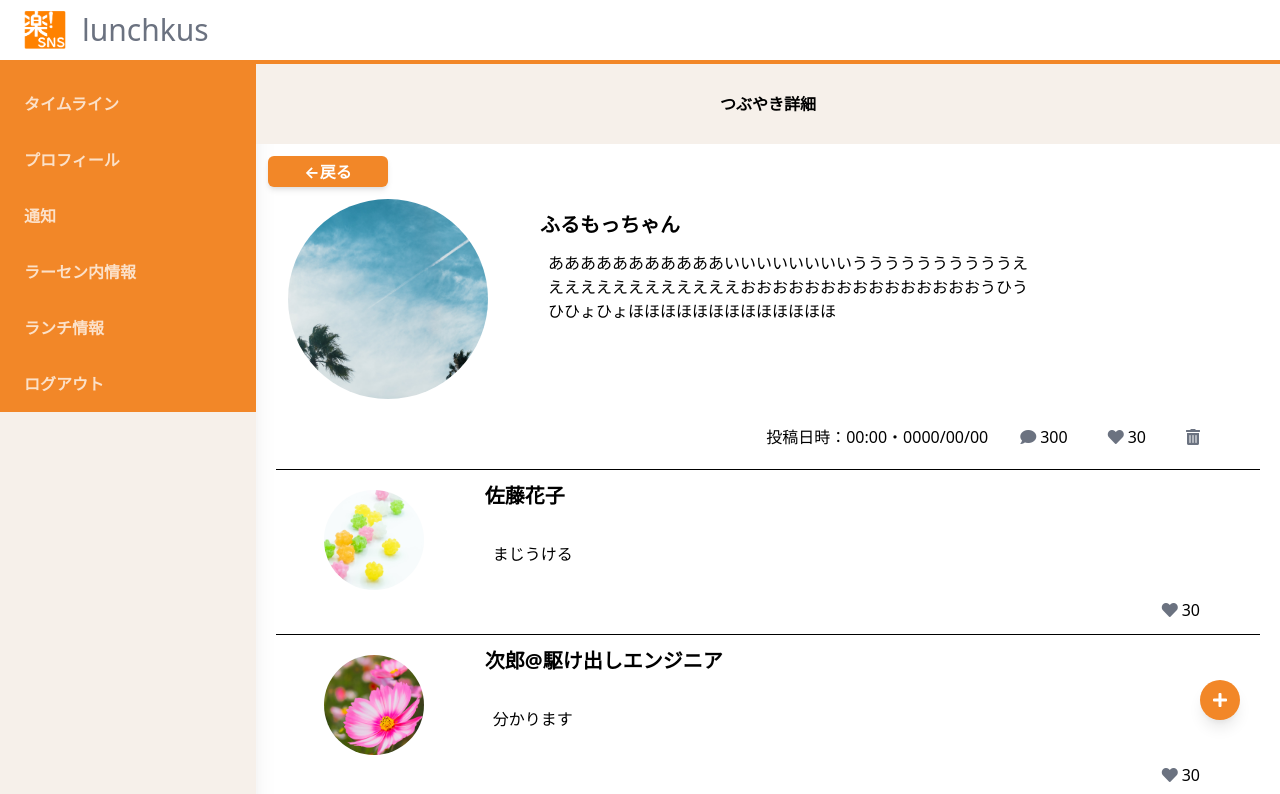
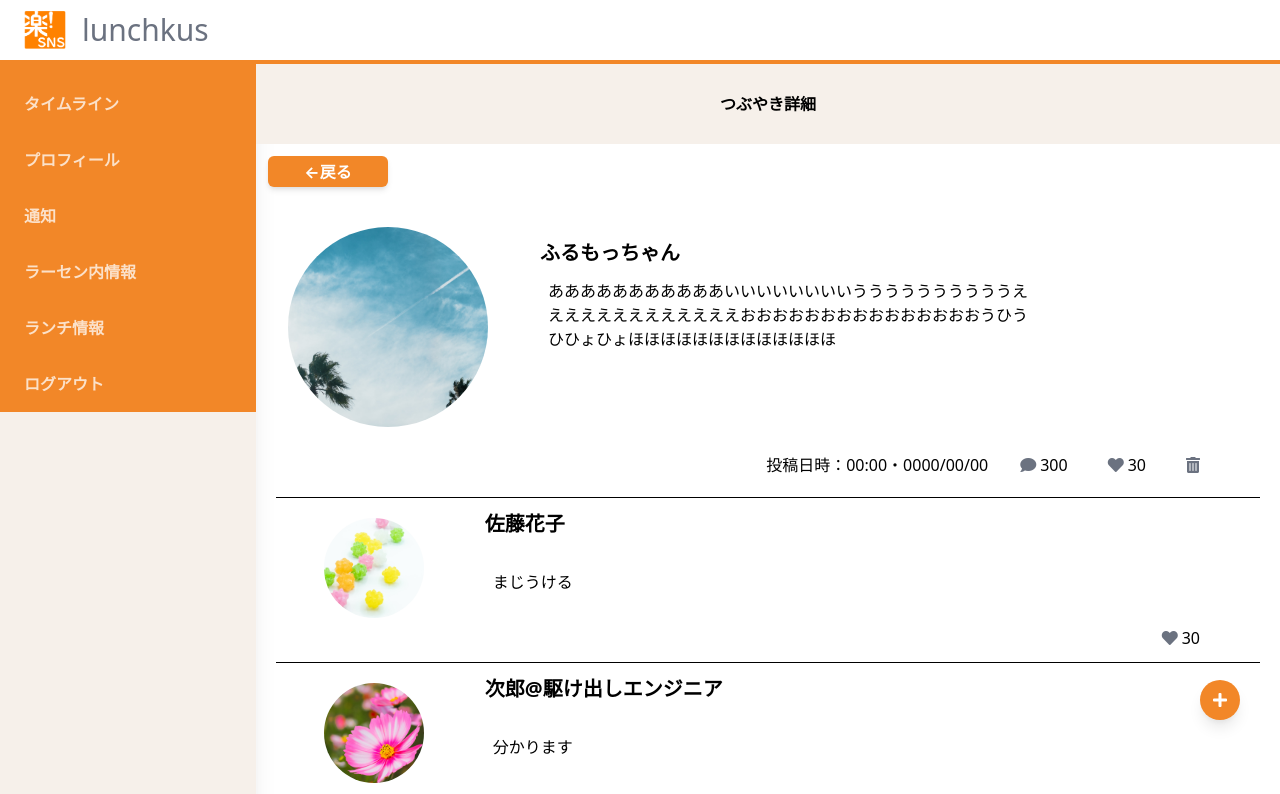
Before and after one commit to suzu1997/rakus-sns-app, a Next.js app: page /timeline/1 in a window 1280 px wide. Shown: the top 794 px of the page. Built offline with nearby package versions, Linux system fonts and the light colour scheme.

Commit message:
微調整

```diff
--- a/src/pages/timeline/[id].tsx
+++ b/src/pages/timeline/[id].tsx
@@ -95,7 +95,7 @@ const TweetDetail: NextPage = () => {
       </div>
 
       {/* つぶやき詳細 */}
-      <div className="mx-5">
+      <div className="mx-5 mt-10">
         <div>
           <div className="px-3 flex">
             <div className="w-3/12 cursor-pointer hover:opacity-50">
```
